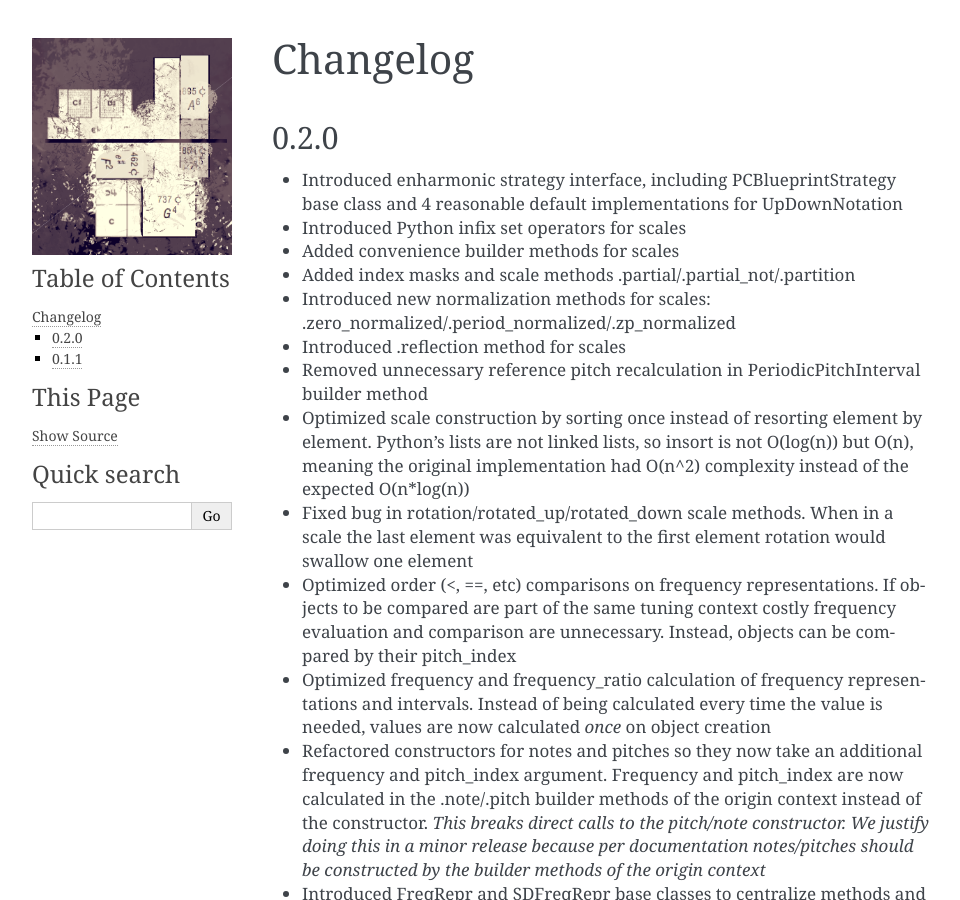
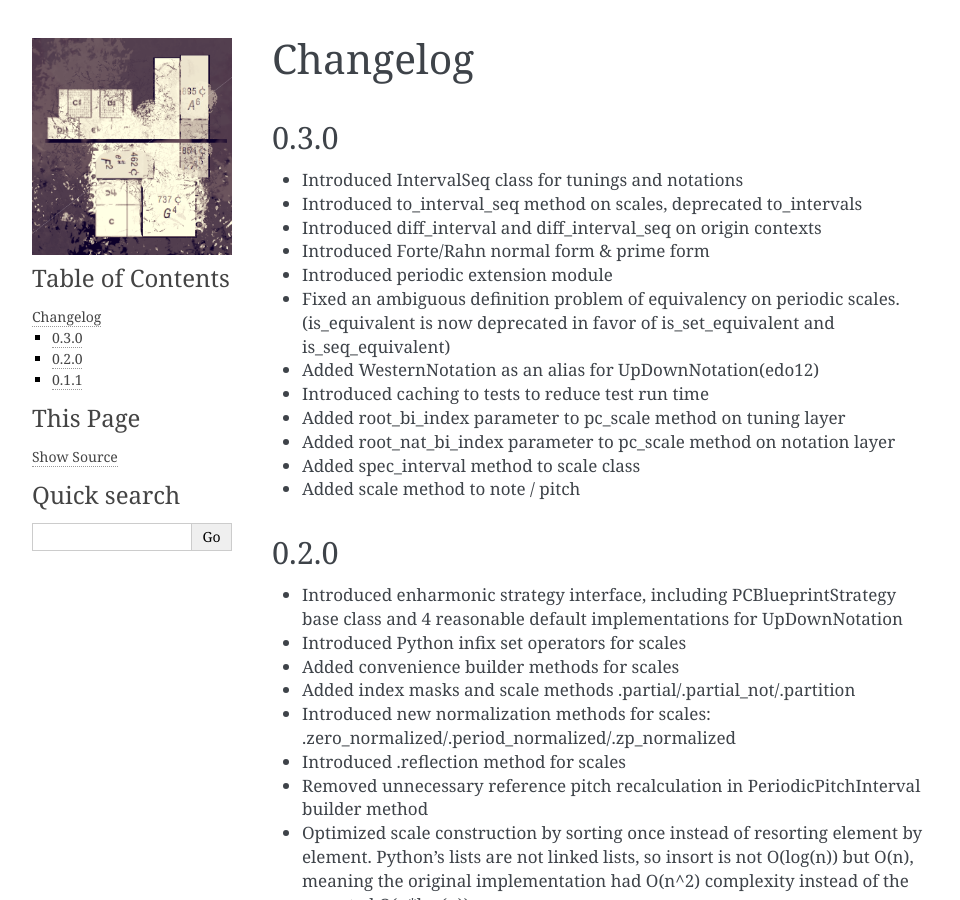
Before and after one commit to retooth2/xenharmlib, a Sphinx documentation site: the page built from doc/changelog.rst, in a window 1280 px wide and 900 px high. Shown: the whole window, without its empty margins (148-1108 px from the left). Built offline with Sphinx 7.4.7, drawn with Linux system fonts in a browser that asks for light colours.

Commit message:
chore: Added changelog for 0.3.0 release

```diff
--- a/doc/changelog.rst
+++ b/doc/changelog.rst
@@ -1,5 +1,25 @@
 Changelog
 =======================================
+
+.. _changelog_0_3_0:
+
+0.3.0
+--------------------------------------
+
+* Introduced IntervalSeq class for tunings and notations
+* Introduced to_interval_seq method on scales, deprecated to_intervals
+* Introduced diff_interval and diff_interval_seq on origin contexts
+* Introduced Forte/Rahn normal form & prime form
+* Introduced periodic extension module
+* Fixed an ambiguous definition problem of equivalency on periodic
+  scales. (is_equivalent is now deprecated in favor of is_set_equivalent
+  and is_seq_equivalent)
+* Added WesternNotation as an alias for UpDownNotation(edo12)
+* Introduced caching to tests to reduce test run time
+* Added root_bi_index parameter to pc_scale method on tuning layer
+* Added root_nat_bi_index parameter to pc_scale method on notation layer
+* Added spec_interval method to scale class
+* Added scale method to note / pitch
 
 .. _changelog_0_2_0:
 
```
